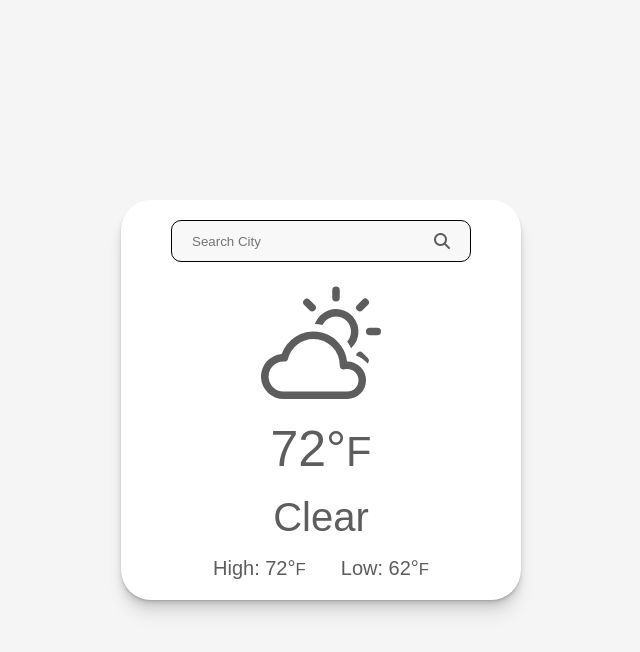
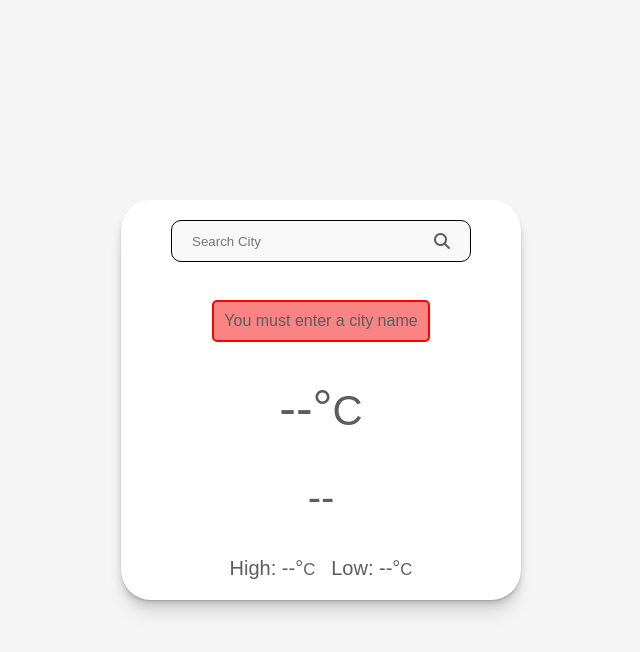
Before and after one commit to Techgiant0/Weather-app, a plain HTML site: page index.html in a window 1280 px wide. Both pictures are taken after a click on the icon 761 px from the left and 241 px from the top of the page. Shown: the whole page, without its empty margins (319-959 px from the left). Drawn offline with Linux system fonts and the light colour scheme; no server answers.

Commit message:
added more features

```diff
--- a/index.html
+++ b/index.html
@@ -13,32 +13,48 @@
             <i class="fa-solid fa-magnifying-glass" id="search"></i>
         </div>
 
-        <div class="weather-icon">
+        <div id="alert" class="off">
+            <p>You must enter a city name</p>
+        </div>
+
+        <div class="weather-icon off" id="cloudy">
             <svg xmlns="http://www.w3.org/2000/svg" width="120" height="120" fill="currentColor" class="bi bi-cloud-sun" viewBox="0 0 16 16">
             <path d="M7 8a3.5 3.5 0 0 1 3.5 3.555.5.5 0 0 0 .624.492A1.503 1.503 0 0 1 13 13.5a1.5 1.5 0 0 1-1.5 1.5H3a2 2 0 1 1 .1-3.998.5.5 0 0 0 .51-.375A3.5 3.5 0 0 1 7 8m4.473 3a4.5 4.5 0 0 0-8.72-.99A3 3 0 0 0 3 16h8.5a2.5 2.5 0 0 0 0-5z"/>
             <path d="M10.5 1.5a.5.5 0 0 0-1 0v1a.5.5 0 0 0 1 0zm3.743 1.964a.5.5 0 1 0-.707-.707l-.708.707a.5.5 0 0 0 .708.708zm-7.779-.707a.5.5 0 0 0-.707.707l.707.708a.5.5 0 1 0 .708-.708zm1.734 3.374a2 2 0 1 1 3.296 2.198q.3.423.516.898a3 3 0 1 0-4.84-3.225q.529.017 1.028.129m4.484 4.074c.6.215 1.125.59 1.522 1.072a.5.5 0 0 0 .039-.742l-.707-.707a.5.5 0 0 0-.854.377M14.5 6.5a.5.5 0 0 0 0 1h1a.5.5 0 0 0 0-1z"/>
             </svg>
         </div>
 
-        <div>
-            <h1 class="temp">72°<small>F</small></h1>
+        <div class="weather-icon off" id="sunny">
+            <svg xmlns="http://www.w3.org/2000/svg" width="120" height="120" fill="currentColor" class="bi bi-brightness-high" viewBox="0 0 16 16">
+            <path d="M8 11a3 3 0 1 1 0-6 3 3 0 0 1 0 6m0 1a4 4 0 1 0 0-8 4 4 0 0 0 0 8M8 0a.5.5 0 0 1 .5.5v2a.5.5 0 0 1-1 0v-2A.5.5 0 0 1 8 0m0 13a.5.5 0 0 1 .5.5v2a.5.5 0 0 1-1 0v-2A.5.5 0 0 1 8 13m8-5a.5.5 0 0 1-.5.5h-2a.5.5 0 0 1 0-1h2a.5.5 0 0 1 .5.5M3 8a.5.5 0 0 1-.5.5h-2a.5.5 0 0 1 0-1h2A.5.5 0 0 1 3 8m10.657-5.657a.5.5 0 0 1 0 .707l-1.414 1.415a.5.5 0 1 1-.707-.708l1.414-1.414a.5.5 0 0 1 .707 0m-9.193 9.193a.5.5 0 0 1 0 .707L3.05 13.657a.5.5 0 0 1-.707-.707l1.414-1.414a.5.5 0 0 1 .707 0m9.193 2.121a.5.5 0 0 1-.707 0l-1.414-1.414a.5.5 0 0 1 .707-.707l1.414 1.414a.5.5 0 0 1 0 .707M4.464 4.465a.5.5 0 0 1-.707 0L2.343 3.05a.5.5 0 1 1 .707-.707l1.414 1.414a.5.5 0 0 1 0 .708"/>
+            </svg>
+        </div>
+
+        <div class="weather-icon off" id="rainy">
+            <svg xmlns="http://www.w3.org/2000/svg" width="120" height="120" fill="currentColor" class="bi bi-cloud-rain-heavy" viewBox="0 0 16 16">
+            <path d="M4.176 11.032a.5.5 0 0 1 .292.643l-1.5 4a.5.5 0 1 1-.936-.35l1.5-4a.5.5 0 0 1 .644-.293m3 0a.5.5 0 0 1 .292.643l-1.5 4a.5.5 0 1 1-.936-.35l1.5-4a.5.5 0 0 1 .644-.293m3 0a.5.5 0 0 1 .292.643l-1.5 4a.5.5 0 1 1-.936-.35l1.5-4a.5.5 0 0 1 .644-.293m3 0a.5.5 0 0 1 .292.643l-1.5 4a.5.5 0 0 1-.936-.35l1.5-4a.5.5 0 0 1 .644-.293m.229-7.005a5.001 5.001 0 0 0-9.499-1.004A3.5 3.5 0 1 0 3.5 10H13a3 3 0 0 0 .405-5.973M8.5 1a4 4 0 0 1 3.976 3.555.5.5 0 0 0 .5.445H13a2 2 0 0 1 0 4H3.5a2.5 2.5 0 1 1 .605-4.926.5.5 0 0 0 .596-.329A4 4 0 0 1 8.5 1"/>
+            </svg>
         </div>
 
         <div>
-            <h1 class="condition">Clear</h1>
+            <h1 class="temp"><span id="temp">--</span>°<small>C</small></h1>
+        </div>
+
+        <div>
+            <h1 id="condition">--</h1>
         </div>
 
         <div class="range">
             <div>
-                <p class="high">High: 72°<small>F</small></p>
+                <p class="high">High: <span id="hightemp">--</span>°<small>C</small></p>
             </div>
 
             <div>
-                <p class="low">Low: 62°<small>F</small></p>
+                <p class="low">Low: <span id="lowtemp">--</span>°<small>C</small></p>
             </div>
         </div>
     </div>
-    <script src="./index.js"></script>
+    <script src="./index.js" defer></script>
     <script src="https://kit.fontawesome.com/c6f00f84d8.js" crossorigin="anonymous"></script>
 </body>
 </html>
--- a/index.js
+++ b/index.js
@@ -1,12 +1,36 @@
 let city = document.getElementById('city');
 let search = document.getElementById('search');
 let weatherIcon = document.getElementsByClassName('weather-icon')
-let temp = document.getElementsByClassName('temp')
-let condition = document.getElementsByClassName
-search.addEventListener('click', () => getWeather(city));
+let temperature = document.getElementById('temp')
+let condition = document.getElementById('condition')
+let highTemp = document.getElementById('hightemp')
+let lowTemp = document.getElementById('lowtemp')
+let cloudy = document.getElementById('cloudy')
+let sunny = document.getElementById('sunny')
+let rainy = document.getElementById('rainy')
+let alert = document.getElementById('alert')
+
+alert.addEventListener('dblclick',()=>{
+    alert.classList.add('off')
+})
+
+search.addEventListener('click', () => {
+if(city.value.trim() == ''){
+    alert.classList.remove('off');
+}else if ([...city.value].some(char => !isNaN(char) && char !== ' ')) {
+    alert.classList.remove('off');
+    alert.innerText = 'City name should not contain numbers';
+}else{
+    alert.classList.add('off');
+    getWeather(city)
+}
+});
 
 async function getWeather(cityElement){
     let req = await fetch(`https://api.openweathermap.org/data/2.5/weather?q=${cityElement.value}&appid=7a09e0b8e571f08263afa200a104ba8a`);
     let res = await req.json();
-    console.log(res.weather[0].main);
+    condition.textContent = res.weather[0].main
+    highTemp.textContent = Number((res.main.temp_max - 273).toFixed(2))
+    lowTemp.textContent = Number((res.main.temp_min - 273).toFixed(2))
+    temperature.textContext = Number((res.main.temp - 273).toFixed(2))
 }
--- a/styles.css
+++ b/styles.css
@@ -63,15 +63,18 @@ body{
     font-weight: 400;
 }
 
-.condition{
+#condition{
     font-size: 40px;
     font-weight: 400;
 }
 
 .range{
     display: flex;
-    justify-content: space-between;
+    justify-content: center;
+    gap: 1rem;
+    align-items: center;
     width: 60%;
+    white-space: nowrap;
 }
 
 .high{
@@ -87,3 +90,10 @@ body{
 .off{
     display: none;
 }
+
+#alert{
+    background-color: #fa8383;
+    padding: 10px;
+    border-radius: 5px;
+    border: solid red 2px;
+}
```
